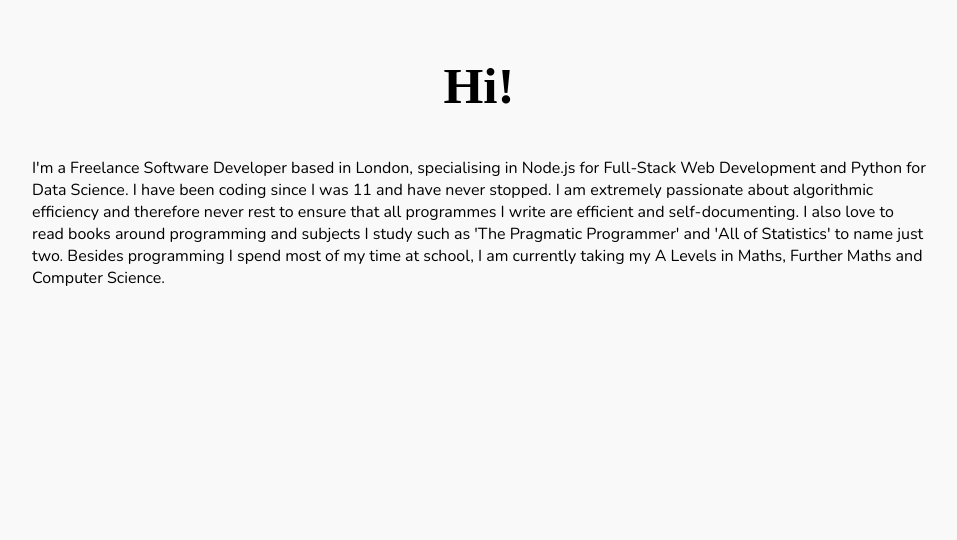
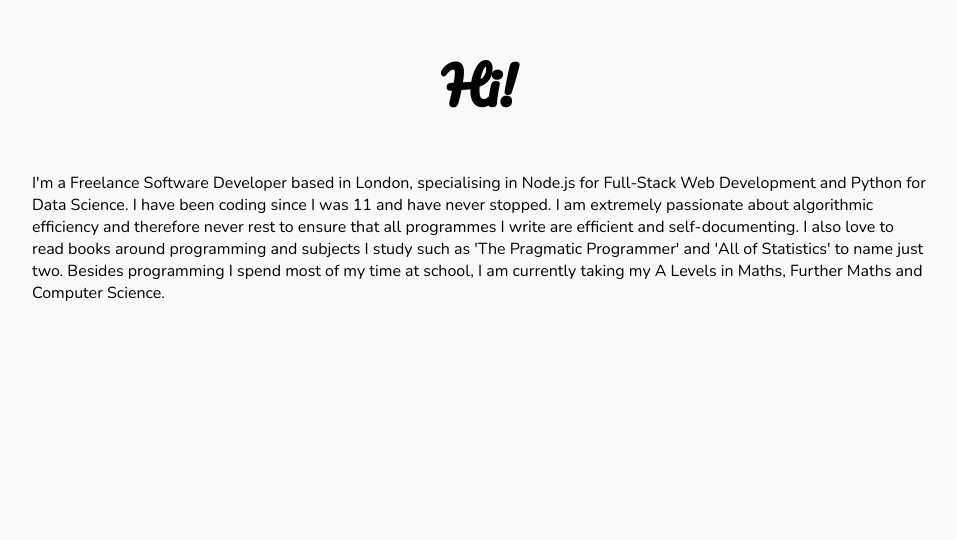
Before and after one commit to sammyhass/old-sammyhass.github.io, a plain HTML site: page index.html in a window 1280 px wide. Shown: the part 1042-1582 px from the top of the page, without its empty margins (161-1118 px from the left). Drawn offline with nearby package versions, Linux system fonts and the light colour scheme.

Commit message:
Update index.html

```diff
--- a/index.html
+++ b/index.html
@@ -1,7 +1,7 @@
 <!DOCTYPE html>
 <html lang="en">
 <head>
-	<link href="https://fonts.googleapis.com/css?family=Nunito|Ubuntu" rel="stylesheet">
+	<link href="https://fonts.googleapis.com/css?family=Nunito|Ubuntu|Pacifico" rel="stylesheet">
 	<link href="https://maxcdn.bootstrapcdn.com/font-awesome/4.6.3/css/font-awesome.min.css" rel="stylesheet" integrity="sha384-T8Gy5hrqNKT+hzMclPo118YTQO6cYprQmhrYwIiQ/3axmI1hQomh7Ud2hPOy8SP1" crossorigin="anonymous">
 	<link rel="stylesheet" href="js/fullPage.js/jquery.fullpage.min.css">
 	<link rel="stylesheet" href="css/master.css">
```
